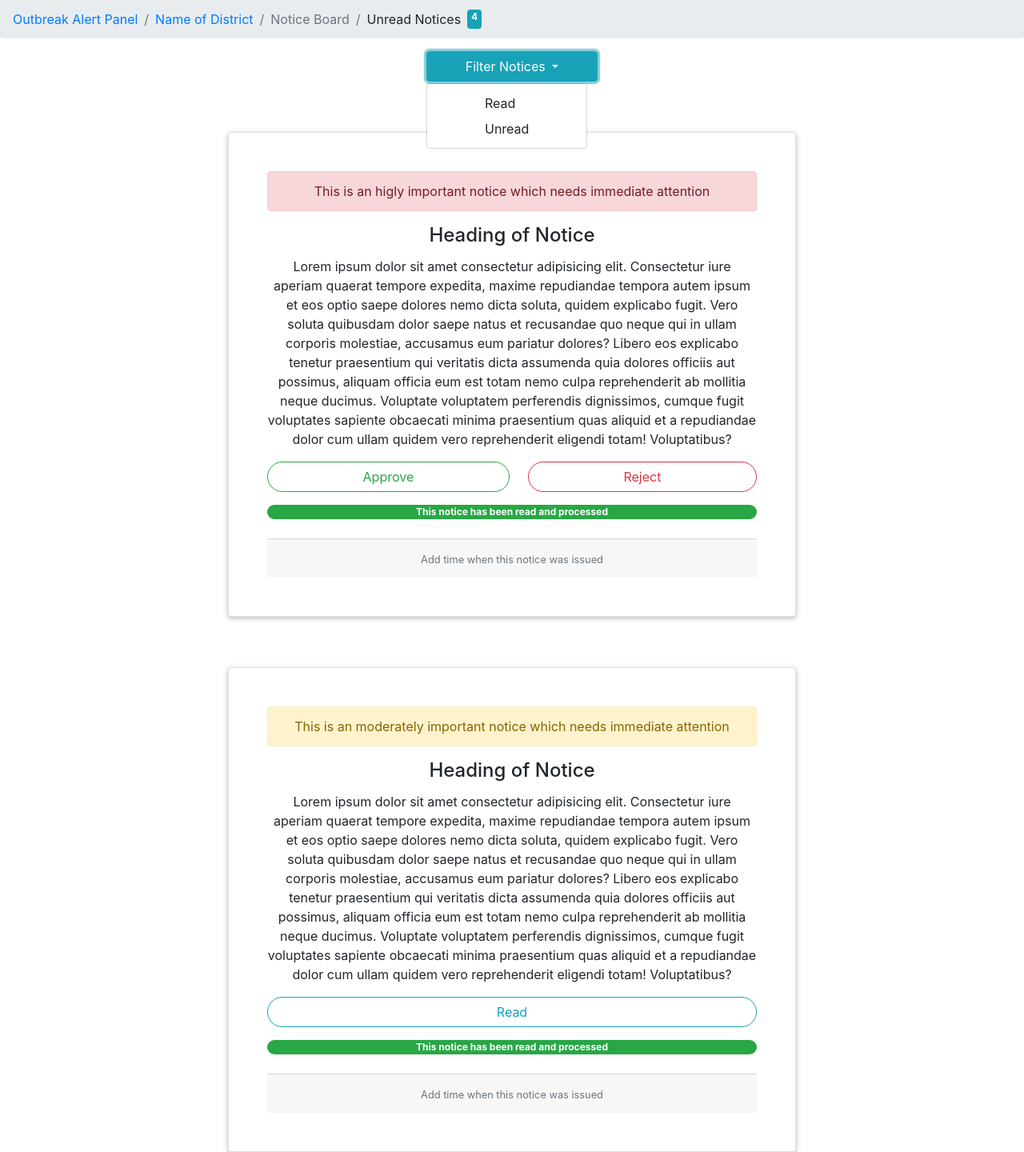
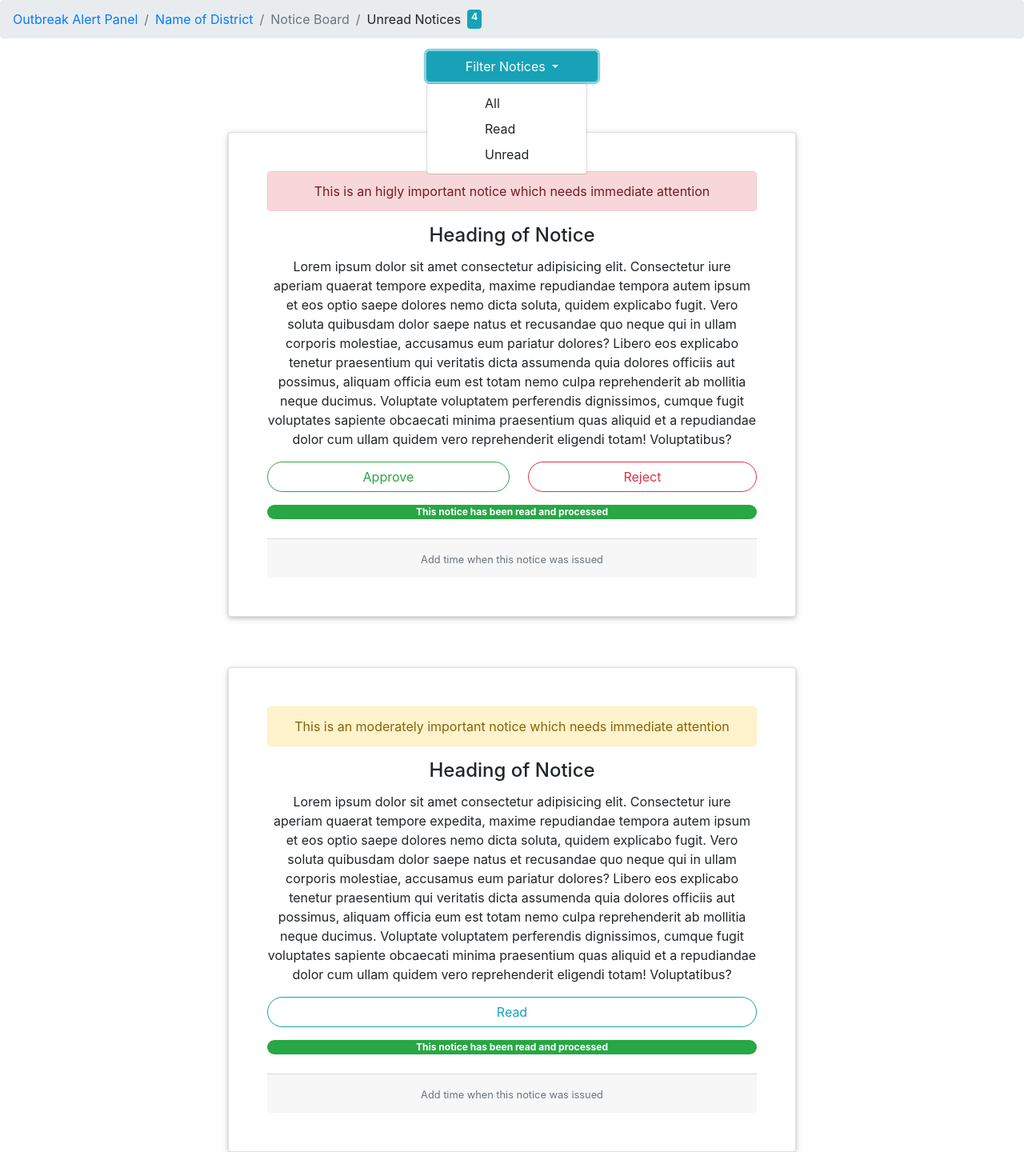
Before and after one commit to biswajitpatra/Disease-Reporting-System, a Django app: page /user/ in a window 1280 px wide, after a click on "Filter Notices". Shown: the whole page at 80% size. Run offline with Django 3.2, Linux system fonts and the light colour scheme; some libraries are stand-ins or nearby versions.

Commit message:
added filter feature to the notice board

```diff
--- a/disdata/templates/user-notice.html
+++ b/disdata/templates/user-notice.html
@@ -29,15 +29,17 @@
               Filter Notices
             </button>
             <div class="dropdown-menu px-5" aria-labelledby="dropdownMenu2">
-              <button class="dropdown-item" type="button">Read</button>
-              <button class="dropdown-item" type="button">Unread</button>
+                <button class="dropdown-item" type="button" onclick="filterNotices(`*`)">All</button>
+              <button class="dropdown-item" type="button" onclick="filterNotices(`.read`)">Read</button>
+              <button class="dropdown-item" type="button" onclick="filterNotices(`.unread`)">Unread</button>
             </div>
           </div>
       </center>
       <!-- TODO: Add for loop for multiple cards by creating separate rows for each Notice Card-->
-    <div class="container mt-5">
+    <div class="container mt-5 grid">
         <!-- ? This card is for approval notices -->
-        <div class="row">
+        <!-- TODO: For filtration just add read/unread classes to the respective row as down below -->
+        <div class="row read">
           <div class="col-xs-12 col-md-12 col-lg-8">
             <div class="card p-5">
             <div class="card-block">
@@ -63,7 +65,7 @@
           </div>
         </div>
         <!-- ?This card is for warning notices -->
-        <div class="row mt-5">
+        <div class="row mt-5 unread">
             <div class="col-xs-12 col-md-12 col-lg-8">
               <div class="card p-5">
               <div class="card-block">
@@ -90,5 +92,14 @@
     <script src="https://code.jquery.com/jquery-3.5.1.slim.min.js" integrity="sha384-DfXdz2htPH0lsSSs5nCTpuj/zy4C+OGpamoFVy38MVBnE+IbbVYUew+OrCXaRkfj" crossorigin="anonymous"></script>
     <script src="https://cdn.jsdelivr.net/npm/popper.js@1.16.0/dist/umd/popper.min.js" integrity="sha384-Q6E9RHvbIyZFJoft+2mJbHaEWldlvI9IOYy5n3zV9zzTtmI3UksdQRVvoxMfooAo" crossorigin="anonymous"></script>
     <script src="https://stackpath.bootstrapcdn.com/bootstrap/4.5.0/js/bootstrap.min.js" integrity="sha384-OgVRvuATP1z7JjHLkuOU7Xw704+h835Lr+6QL9UvYjZE3Ipu6Tp75j7Bh/kR0JKI" crossorigin="anonymous"></script>
-  </body>
+    <script src="https://cdnjs.cloudflare.com/ajax/libs/jquery.isotope/3.0.6/isotope.pkgd.min.js" integrity="sha512-Zq2BOxyhvnRFXu0+WE6ojpZLOU2jdnqbrM1hmVdGzyeCa1DgM3X5Q4A/Is9xA1IkbUeDd7755dNNI/PzSf2Pew==" crossorigin="anonymous"></script>
+</body>
+  <script>
+
+          function filterNotices(status) {
+              console.log(status)
+              $('.grid').isotope({filter: status})
+           }
+
+  </script>
 </html>
```
